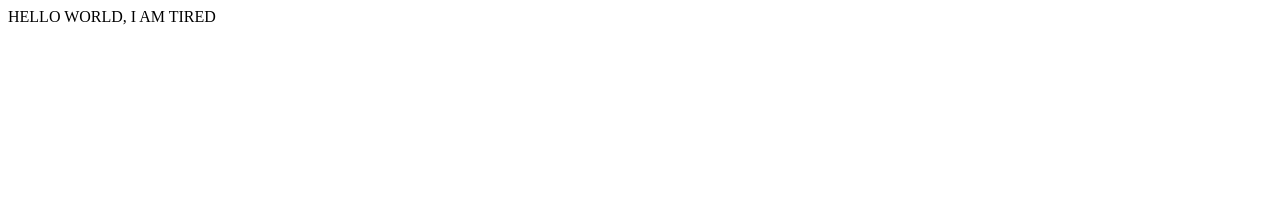
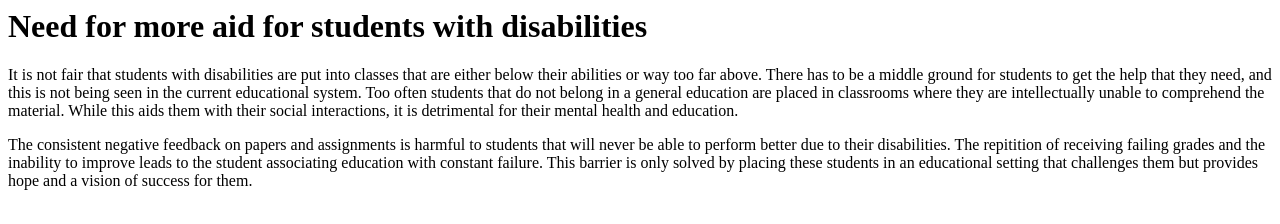
Before and after one commit to boar5135/AlexandraBoardman, a plain HTML site: page index.html in a window 1280 px wide. Drawn offline with Linux system fonts and the light colour scheme.

Commit message:
Update index.html

```diff
--- a/index.html
+++ b/index.html
@@ -1,5 +1,11 @@
 <html>
-<body>
-HELLO WORLD, I AM TIRED
-</body>
+<h1>
+ Need for more aid for students with disabilities
+  </h1>
+  <p>
+    It is not fair that students with disabilities are put into classes that are either below their abilities or way too far above. There has to be a middle ground for students to get the help that they need, and this is not being seen in the current educational system. Too often students that do not belong in a general education are placed in classrooms where they are intellectually unable to comprehend the material. While this aids them with their social interactions, it is detrimental for their mental health and education.
+  </p>
+  <p>
+    The consistent negative feedback on papers and assignments is harmful to students that will never be able to perform better due to their disabilities. The repitition of receiving failing grades and the inability to improve leads to the student associating education with constant failure. This barrier is only solved by placing these students in an educational setting that challenges them but provides hope and a vision of success for them.
+
 </html>
```
